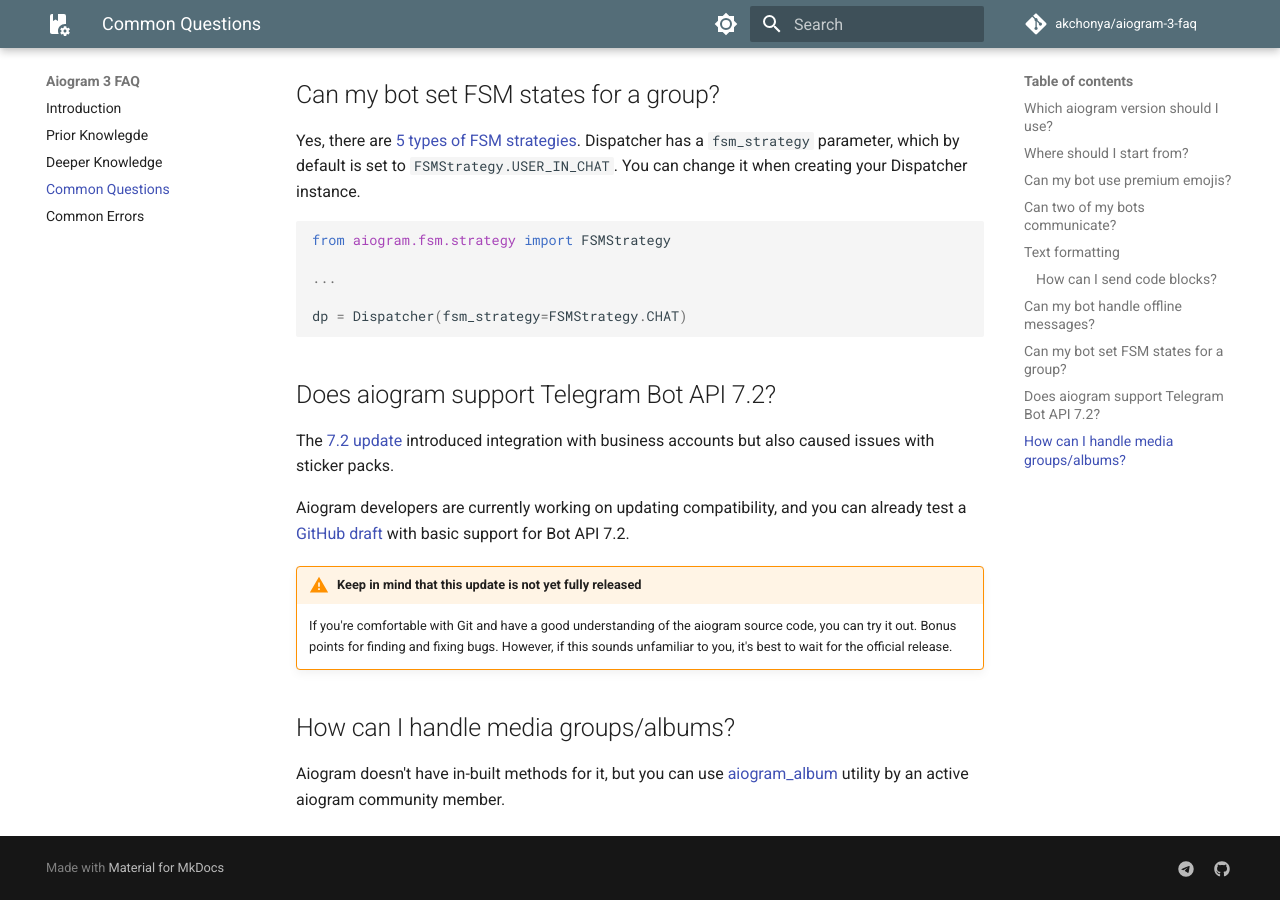
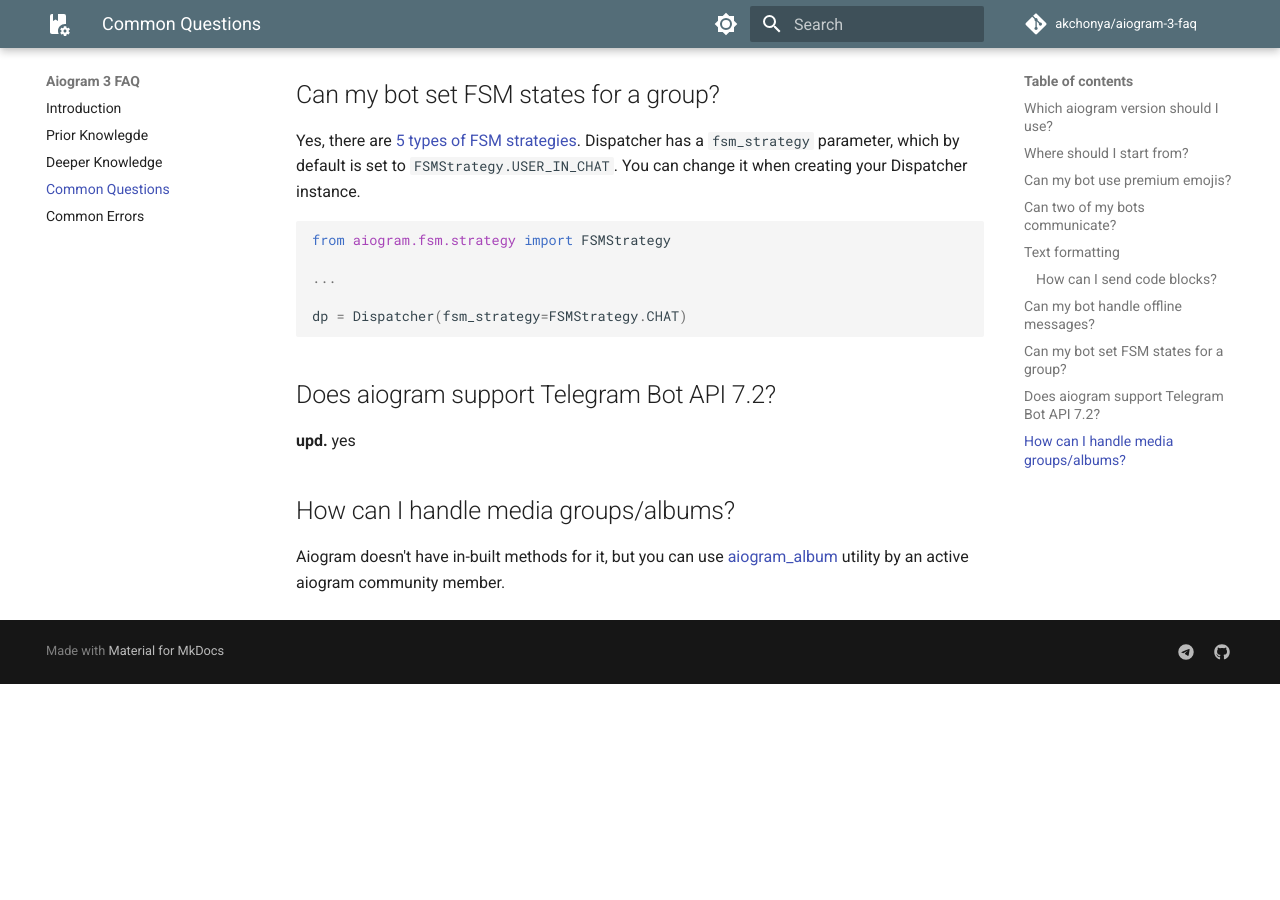
Before and after one commit to akchonya/aiogram-3-faq, an MkDocs documentation site: the page built from docs/common_questions.md, in a window 1280 px wide and 900 px high, scrolled down 1956 px. Built offline with MkDocs 1.6.1 and Material for MkDocs 9.7.7, drawn with Linux system fonts in a browser that asks for light colours; comment, search, counter and statistics services are not loaded; after the commit the page ends 2640 px from its top, so only the background shows below that.

Commit message:
update 7.2

```diff
--- a/docs/common_questions.md
+++ b/docs/common_questions.md
@@ -82,13 +82,7 @@
 
 ## Does aiogram support Telegram Bot API 7.2?
 
-The [7.2 update](https://core.telegram.org/bots/api#march-31-2024) introduced integration with business accounts but also caused issues with sticker packs.
-
-Aiogram developers are currently working on updating compatibility, and you can already test a [GitHub draft](https://github.com/aiogram/aiogram/tree/feature/bot-api-7.2) with basic support for Bot API 7.2.
-
-!!! warning "Keep in mind that this update is not yet fully released"
-    If you're comfortable with Git and have a good understanding of the aiogram source code, you can try it out. Bonus points for finding and fixing bugs.
-    However, if this sounds unfamiliar to you, it's best to wait for the official release.
+**upd.** yes
 
 ## How can I handle media groups/albums?
 
```
